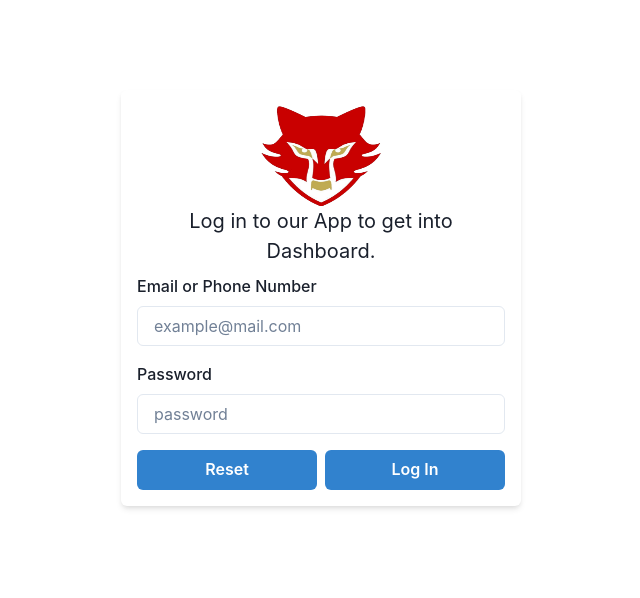
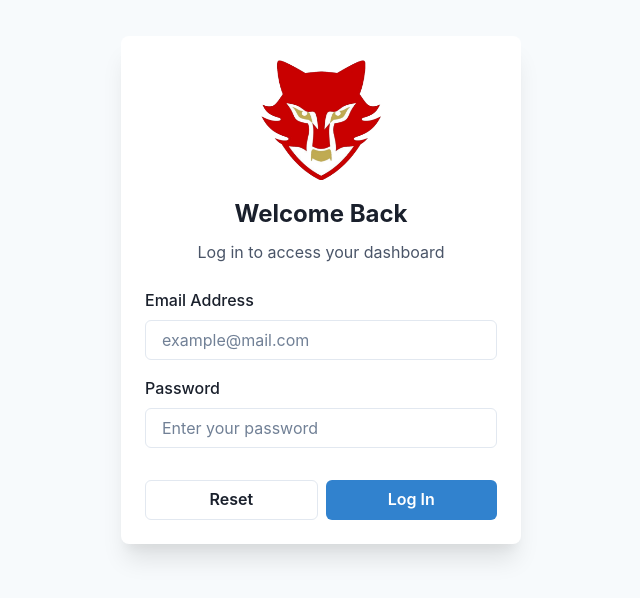
Before and after one commit to UtsavAdhikari3/FoodRecipe_Project, a React (Vite) app: page / in a window 1280 px wide. Shown: the part 110-708 px from the top of the page, without its empty margins (319-959 px from the left). Built offline with nearby package versions, Linux system fonts and the light colour scheme.

Commit message:
styles added for login and recipe card

```diff
--- a/src/components/LoginForm.jsx
+++ b/src/components/LoginForm.jsx
@@ -1,45 +1,33 @@
 import * as React from "react";
-import { Center, ChakraProvider, Flex } from "@chakra-ui/react";
-import { useForm } from "react-hook-form";
 import {
   Box,
+  Button,
+  Center,
+  ChakraProvider,
+  Flex,
   FormControl,
   FormLabel,
+  Image,
   Input,
-  Button,
   Text,
-  Image,
+  VStack,
 } from "@chakra-ui/react";
+import { useForm } from "react-hook-form";
 import { useNavigate } from "react-router-dom";
 import * as yup from "yup";
 import { yupResolver } from "@hookform/resolvers/yup";
 import axios from "axios";
 
-
 const schema = yup.object().shape({
-    email: yup.string().email().required("Email is required"),
+  email: yup.string().email("Invalid email format").required("Email is required"),
   password: yup
     .string()
-
-      .max(10, "too long")
+    .max(10, "Password cannot exceed 10 characters")
     .required("Password is required"),
 });
 
 function LoginForm() {
   const navigate = useNavigate();
-
-    // const {
-    //   register,
-    //   handleSubmit,
-    //   formState: { errors },
-    //   reset,
-    // } = useForm({
-    //   defaultValues: {
-    //     email: "",
-    //     password: "",
-    //   },
-    //   resolver: yupResolver(schema),
-    // });
   const {
     register,
     handleSubmit,
@@ -52,80 +40,85 @@ const schema = yup.object().shape({
     },
     resolver: yupResolver(schema),
   });
+
   const loginFormSubmit = (data) => {
     console.log(data);
-      axios.post("https://api.escuelajs.co/api/v1/auth/login",data).then((res)=>{
-        localStorage.setItem("meroToken",res.data.access_token)
-        navigate("/Dashboard")
+    axios
+      .post("https://api.escuelajs.co/api/v1/auth/login", data)
+      .then((res) => {
+        localStorage.setItem("meroToken", res.data.access_token);
+        navigate("/Dashboard");
+      })
+      .catch((err) => {
+        console.log(err);
+      });
+  };
 
-    }).catch((err)=>{
-        console.log(err)
-      })
-      // getValues
-    };
-    console.log(errors, "errors");
   return (
-      <Flex height={"100vh"} alignItems={"Center"}>
+    <Flex height="100vh" justifyContent="center" alignItems="center" bg="gray.50">
       <Box
         bg="white"
-          w="400px"
-          p={4}
-          mx="auto"
-          mt={4}
-          borderRadius="md"
-          boxShadow="md"
-          alignContent={"center"}
+        w={{ base: "90%", sm: "400px" }}
+        p={6}
+        borderRadius="lg"
+        boxShadow="xl"
+        textAlign="center"
       >
         <Image
           mx="auto"
           boxSize="120px"
-            src="../../public/logo.png"
+          src="logo.png"
           alt="My Logo"
-            height="100px"
-            width="120px"
-
+          mb={4}
         />
-          <Text fontSize="xl" mb={2} textAlign="center">
-            Log in to our App to get into Dashboard.
+        <Text fontSize="2xl" fontWeight="bold" mb={2}>
+          Welcome Back
+        </Text>
+        <Text fontSize="md" color="gray.600" mb={6}>
+          Log in to access your dashboard
         </Text>
         <form onSubmit={handleSubmit(loginFormSubmit)}>
-            <FormControl id="email">
-              <FormLabel>Email or Phone Number</FormLabel>
+          <VStack spacing={4} align="stretch">
+            <FormControl id="email" isInvalid={!!errors.email}>
+              <FormLabel>Email Address</FormLabel>
               <Input
-                // onChange={(e)=>SVGAnimateTransformElement(e.taege,sd,value)}
                 type="email"
-                id="email"
                 placeholder="example@mail.com"
                 {...register("email")}
               />
-              {errors.email && <Text color="red">{errors.email.message}</Text>}
+              {errors.email && (
+                <Text fontSize="sm" color="red.500">
+                  {errors.email.message}
+                </Text>
+              )}
             </FormControl>
-            <FormControl id="password" mt={4}>
+            <FormControl id="password" isInvalid={!!errors.password}>
               <FormLabel>Password</FormLabel>
               <Input
                 type="password"
-                id="password"
-                placeholder="password"
+                placeholder="Enter your password"
                 {...register("password")}
               />
               {errors.password && (
-                <Text color="red">{errors.password.message}</Text>
+                <Text fontSize="sm" color="red.500">
+                  {errors.password.message}
+                </Text>
               )}
             </FormControl>
-            <Flex columnGap={2}>
+            <Flex columnGap={2} mt={4}>
               <Button
-                colorScheme="blue"
-                type="button"
+                colorScheme="gray"
+                variant="outline"
                 width="full"
-                mt={4}
                 onClick={() => reset()}
               >
                 Reset
               </Button>
-              <Button colorScheme="blue" type="submit" width="full" mt={4}>
+              <Button colorScheme="blue" width="full" type="submit">
                 Log In
               </Button>
             </Flex>
+          </VStack>
         </form>
       </Box>
     </Flex>
--- a/src/components/RecipeCard.jsx
+++ b/src/components/RecipeCard.jsx
@@ -1,55 +1,78 @@
 /* eslint-disable react/prop-types */
-import React, { useState } from "react";
-import style from "../recipe.module.css";
-import { Box, Button, Flex, Grid, Image, Input, Text } from "@chakra-ui/react";
-import { Spinner } from "@chakra-ui/spinner";
-import { AiOutlineSearch } from "react-icons/ai"
+import React from "react";
+import { Box, Button, Flex, Grid, Image, Input, Text, VStack } from "@chakra-ui/react";
+import { AiOutlineSearch } from "react-icons/ai";
 
 const RecipeCard = ({ recipeList, food, setFood, triggerAPI }) => {
     return (
-        <>
-            <Flex marginBottom={"8px"} justifyContent={"center"}>
+        <Box p={6} bg="gray.50" minH="100vh">
+            {/* Search Section */}
+            <Flex justifyContent="center" mb={8} alignItems="center">
+                <Input
+                    placeholder="What recipe are you looking for?"
+                    value={food}
+                    onChange={(e) => setFood(e.target.value)}
+                    size="lg"
+                    mr={2}
+                    maxW="400px"
+                    bg="white"
+                    boxShadow="md"
+                />
+                <Button
+                    colorScheme="teal"
+                    size="lg"
+                    onClick={triggerAPI}
+                    leftIcon={<AiOutlineSearch />}
+                >
+                    Search
+                </Button>
+            </Flex>
 
-                <Input type='text' placeholder='K ko recipe chaiyo?' value={food}
-                    onChange={(e) => setFood(e.target.value)}
-                />
-                <Button onClick={() => {
-                    triggerAPI()
-                }}>
-                    <AiOutlineSearch />
-                </Button>
-
-
-            </Flex>
+            {/* Recipe List */}
             {recipeList.length === 0 ? (
-                <Box display="flex" justifyContent={"center"} width="100%">
-                    <Text>No Data</Text>
-                </Box>
+                <Flex justifyContent="center" alignItems="center" height="50vh">
+                    <Text fontSize="xl" color="gray.500">
+                        No recipes found. Try searching for something else!
+                    </Text>
+                </Flex>
             ) : (
-                <Grid templateColumns="repeat(2, 1fr)" gap={6}>
-                    {recipeList.map((food, index) => {
-                        return (
-                            <>
-                                <div key={index} className={style.recipe}>
-                                    <Text>{food.recipe.label}</Text>
-                                    <Text m={"0px"}>Ingredients:</Text>
-                                    {food.recipe.ingredientLines.map((item, index) => {
-                                        return (
-                                            <Text marginBottom={"0px"} key={index}>{item}</Text>
-                                        )
-                                    })}
-                                    <Image
-                                        className={style.image}
-                                        alt="food image"
-                                        src={food.recipe.image}
-                                    />
-                                </div>
-                            </>
-                        );
-                    })}
+                <Grid templateColumns="repeat(auto-fit, minmax(300px, 1fr))" gap={6}>
+                    {recipeList.map((food, index) => (
+                        <Box
+                            key={index}
+                            bg="white"
+                            borderRadius="md"
+                            boxShadow="md"
+                            overflow="hidden"
+                            p={4}
+                            transition="transform 0.2s"
+                            _hover={{ transform: "scale(1.02)" }}
+                        >
+                            <Image
+                                src={food.recipe.image}
+                                alt="Food"
+                                borderRadius="md"
+                                mb={4}
+                                boxShadow="sm"
+                            />
+                            <VStack align="start" spacing={2}>
+                                <Text fontSize="lg" fontWeight="bold">
+                                    {food.recipe.label}
+                                </Text>
+                                <Text fontSize="sm" color="gray.600" fontWeight="semibold">
+                                    Ingredients:
+                                </Text>
+                                {food.recipe.ingredientLines.map((item, index) => (
+                                    <Text key={index} fontSize="sm" color="gray.700">
+                                        - {item}
+                                    </Text>
+                                ))}
+                            </VStack>
+                        </Box>
+                    ))}
                 </Grid>
             )}
-        </>
+        </Box>
     );
 };
 
```
Lines whose indentation alone changed are shown as unchanged.
